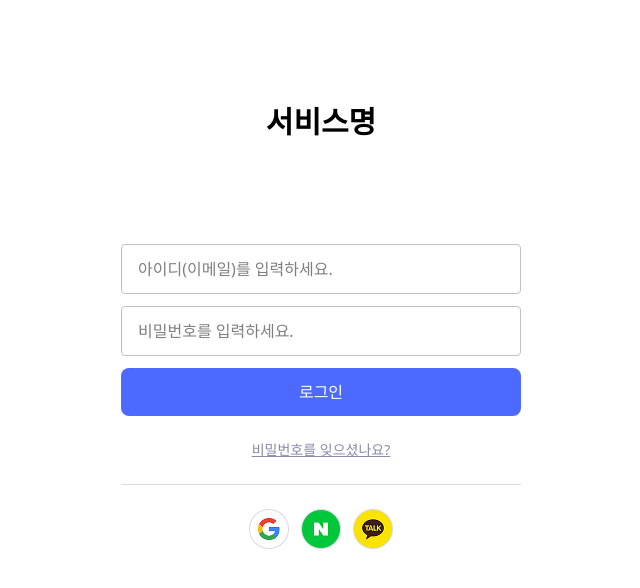
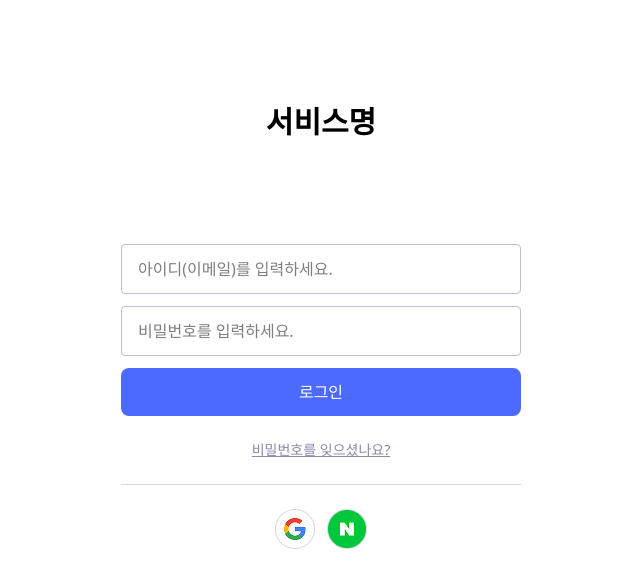
Before and after one commit to FormMate205/FormMate, a React (Vite) app in the folder Frontend/: page /login in a window 1280 px wide. Shown: the top 588 px of the page, without its empty margins (319-959 px from the left). Built offline with nearby package versions, Linux system fonts and the light colour scheme; no server answers; a web font is replaced by a local one.

Commit message:
fix: 네이버 소셜 로그인 추가 및 카카오 삭제

```diff
--- a/Frontend/src/app/provider/LayoutProvider.tsx
+++ b/Frontend/src/app/provider/LayoutProvider.tsx
@@ -3,7 +3,6 @@ import { useUserService } from '@/entities/user/model/userService';
 
 const LayoutProvider = () => {
     useUserService(); // 일반 로그인 상태 확인
-    // useSocialLoginEffect(); // 소셜 로그인
 
     return (
         <div className='flex min-h-screen w-full justify-center'>
--- a/Frontend/src/features/auth/login/ui/LoginForm.tsx
+++ b/Frontend/src/features/auth/login/ui/LoginForm.tsx
@@ -99,11 +99,10 @@ const LoginForm = () => {
                     src='/assets/images/naver.png'
                     alt='네이버'
                     className='h-10 w-10 cursor-pointer'
-                />
-                <img
-                    src='/assets/images/kakao.png'
-                    alt='카카오'
-                    className='h-10 w-10 cursor-pointer'
+                    onClick={() => {
+                        window.location.href =
+                            'https://j12a205.p.ssafy.io/oauth2/authorization/naver';
+                    }}
                 />
             </div>
         </form>
```
